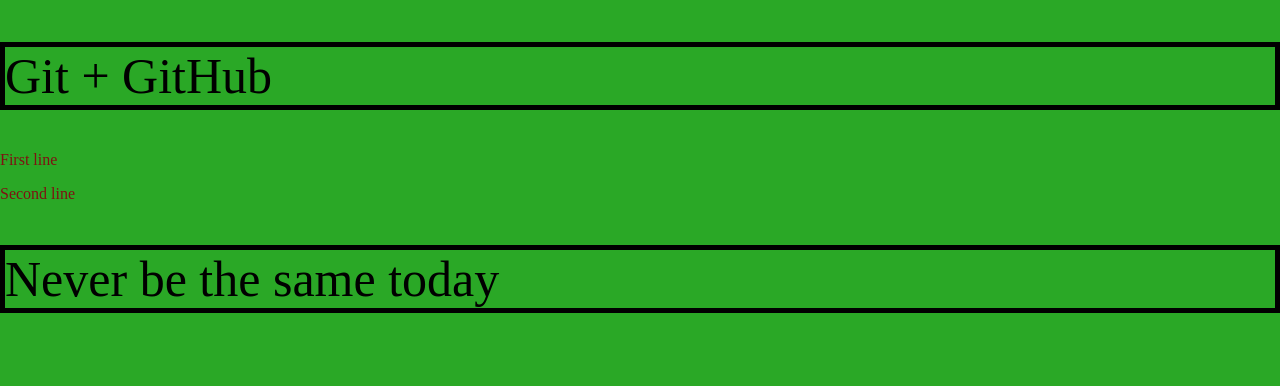
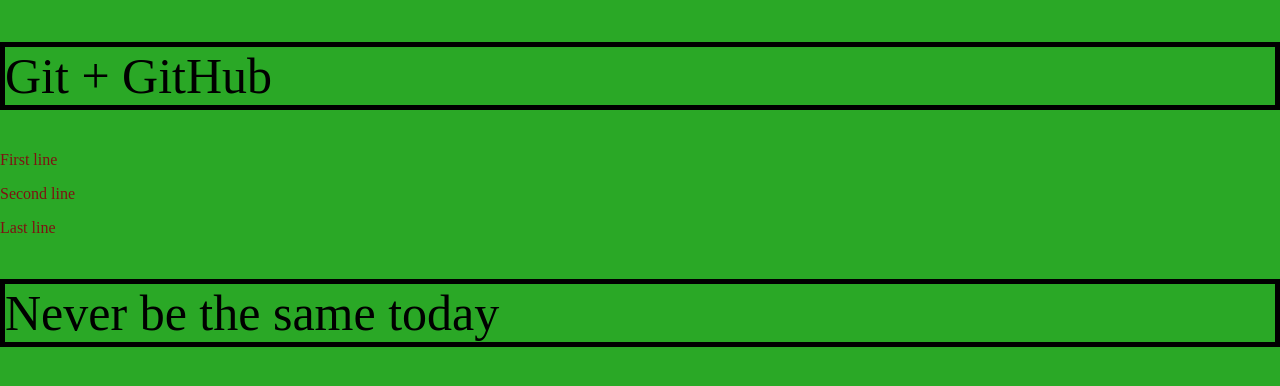
Before and after one commit to B2BProjects/gittest, a plain HTML site: page index.html in a window 1280 px wide. Drawn offline with Linux system fonts and the light colour scheme.

Commit message:
update last line with style

```diff
--- a/index.html
+++ b/index.html
@@ -10,6 +10,7 @@
     <h2>Git + GitHub</h2>
     <p>First line</p>
     <p>Second line</p>
+    <p><span>Last line<span></p>
     <div>
       <h2>Never be the same today</h2>
     </div>
--- a/main.scss
+++ b/main.scss
@@ -2,6 +2,7 @@
 html {
     background: rgb(42, 168, 38);
     margin: 0px auto;
+    font-size: 14px;
 }
 
 // first line
@@ -15,3 +16,7 @@
     font-weight: 500;
     border: solid 5px #000;
 }
+
+span {
+    color: #000;
+}
```
